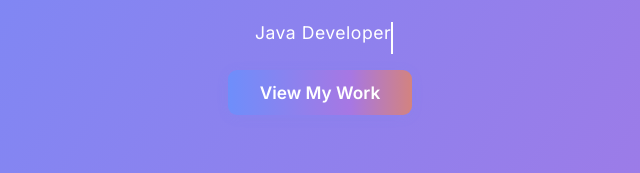
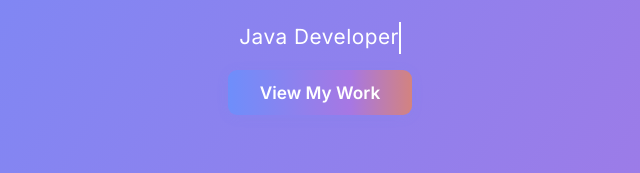
Before and after one commit to Sraman01-code/portfolio, a plain HTML site: page index.html in a window 1280 px wide. Shown: the part 415-588 px from the top of the page, 320-960 px from the left. Drawn offline with Linux system fonts and the light colour scheme; a web font is replaced by a local one.

Commit message:
Restore CSS styles and theme variables
Restored CSS variables and styles for light and dark themes, including navbar, buttons, and layout adjustments.

```diff
--- a/style.css
+++ b/style.css
@@ -159,17 +159,18 @@ h1 {
 }
 
 .typewriter {
-  font-size: 1.1rem;
+  font-size: clamp(1rem, 2.5vw, 1.3rem);
   font-weight: 500;
   min-height: 32px;
-  margin-left: 8px;
   letter-spacing: 0.5px;
   border-right: 2px solid #fff;
-  white-space: nowrap;
-  overflow: hidden;
+  white-space: normal;
+  overflow: visible;
   display: inline-block;
-  vertical-align: bottom;
+  text-align: center;
+  line-height: 1.4;
 }
+
 
 .btn, .fancy-btn {
   display: inline-block;
```
